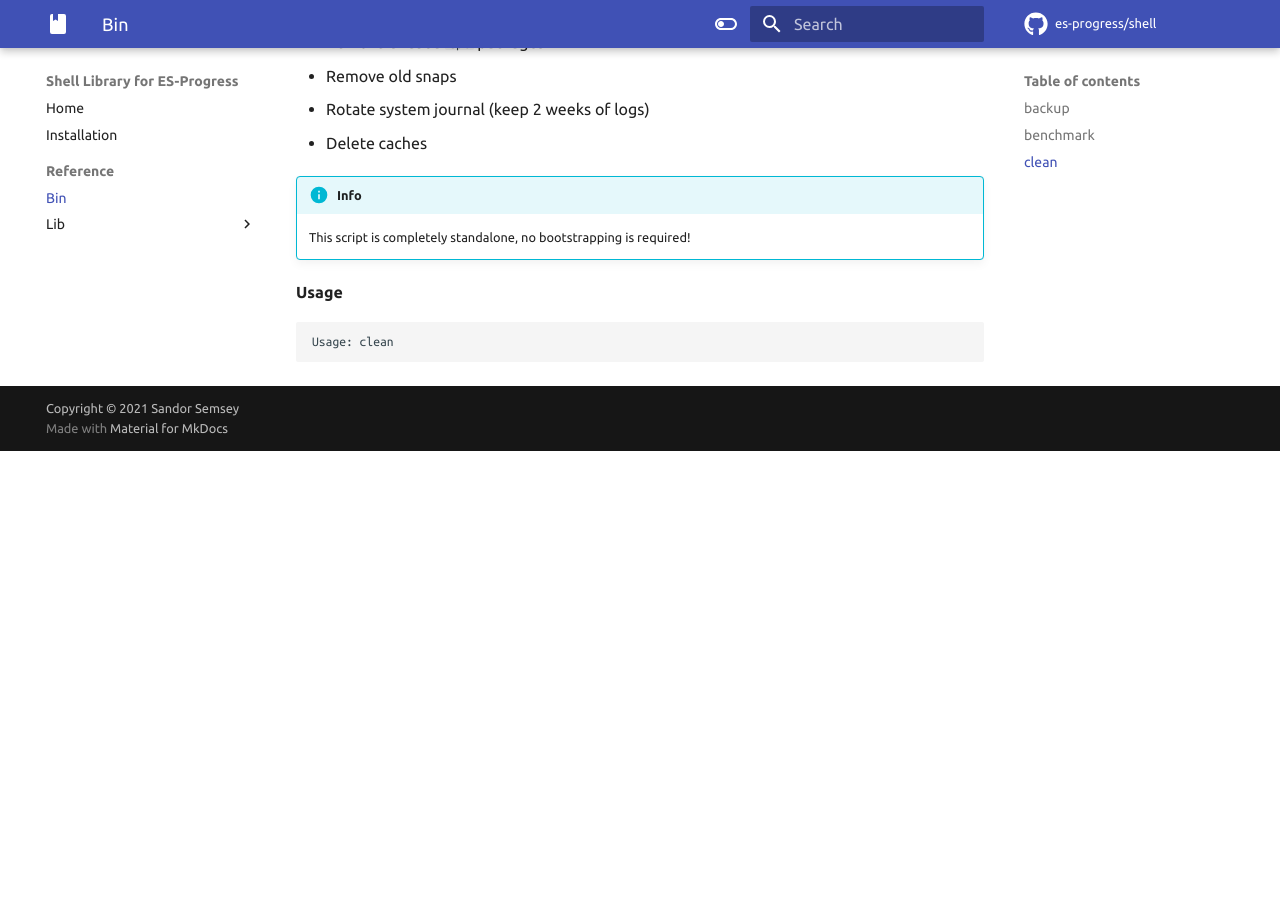
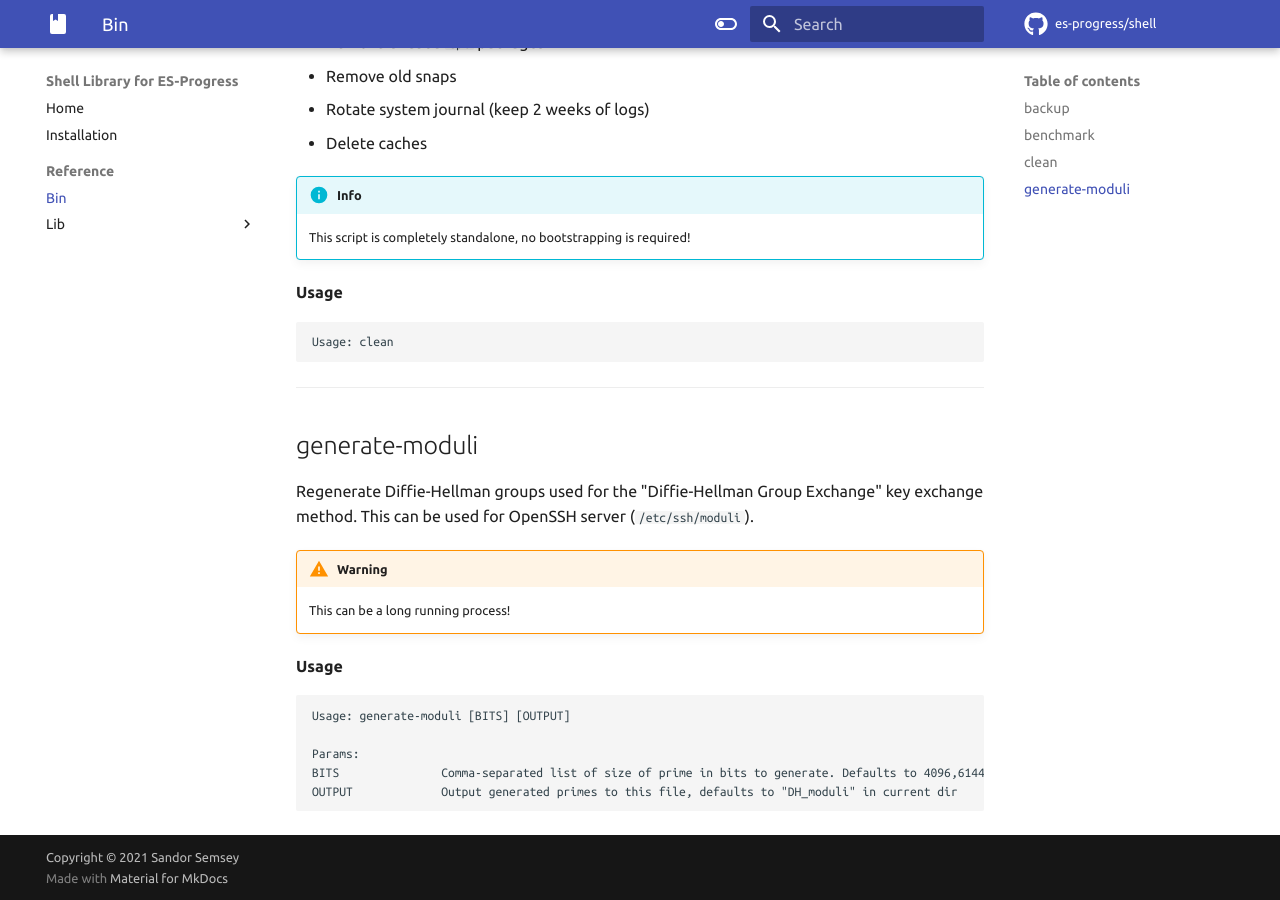
Before and after one commit to es-progress/shell, an MkDocs documentation site: the page built from docs/bin.md, in a window 1280 px wide and 900 px high, scrolled down 2673 px. Built offline with MkDocs 1.6.1 and Material for MkDocs 9.7.7, drawn with Linux system fonts in a browser that asks for light colours; emoji names are drawn with the system emoji font; comment, search, counter and statistics services are not loaded; before the commit the page ends 3124 px from its top, so only the background shows below that.

Commit message:
docs/generate-moduli

````diff
--- a/docs/bin.md
+++ b/docs/bin.md
@@ -129,3 +129,23 @@ Clean-up temporary and other not needed files to free up disk space:
 ```
 Usage: clean
 ```
+
+---
+
+## generate-moduli
+
+Regenerate Diffie-Hellman groups used for the "Diffie-Hellman Group Exchange" key exchange method.
+This can be used for OpenSSH server (`/etc/ssh/moduli`).
+
+!!! warning
+    This can be a long running process!
+
+**Usage**
+
+```
+Usage: generate-moduli [BITS] [OUTPUT]
+
+Params:
+BITS               Comma-separated list of size of prime in bits to generate. Defaults to 4096,6144,7680,8192
+OUTPUT             Output generated primes to this file, defaults to "DH_moduli" in current dir
+```
````
